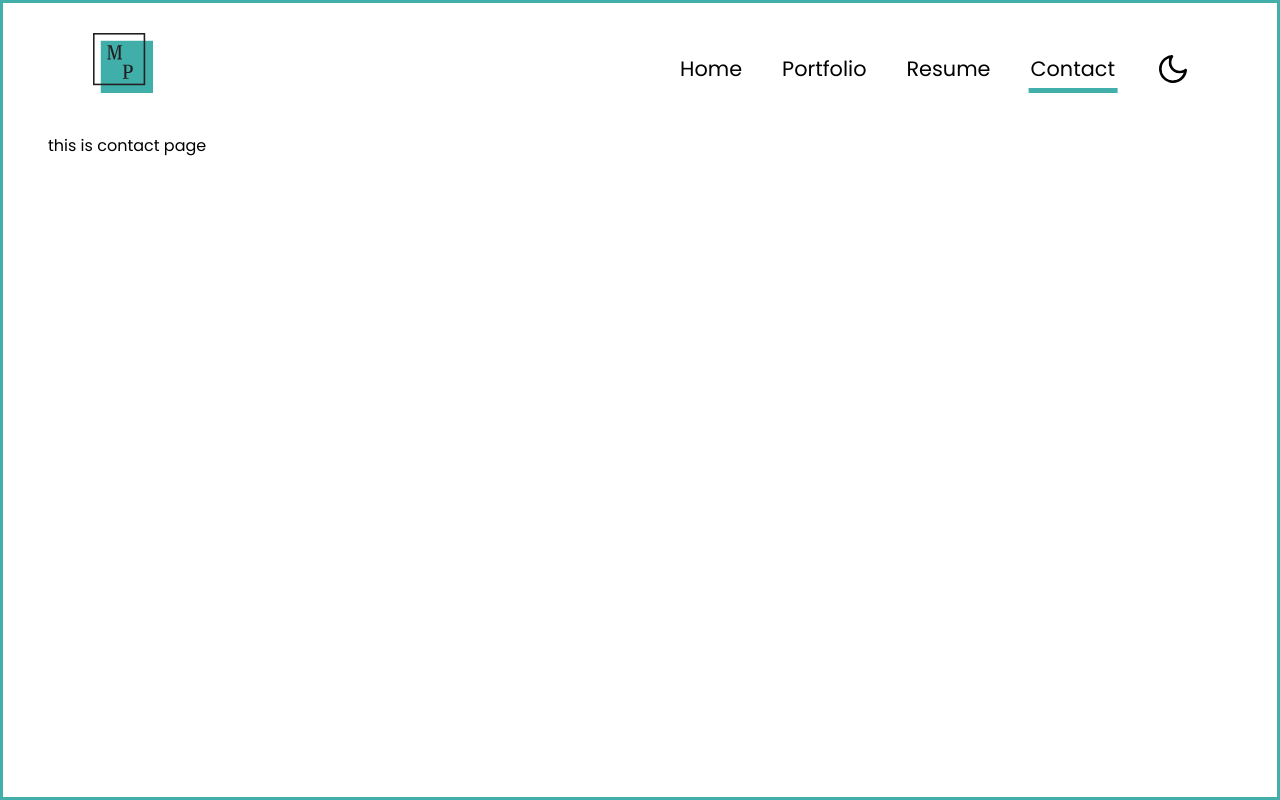
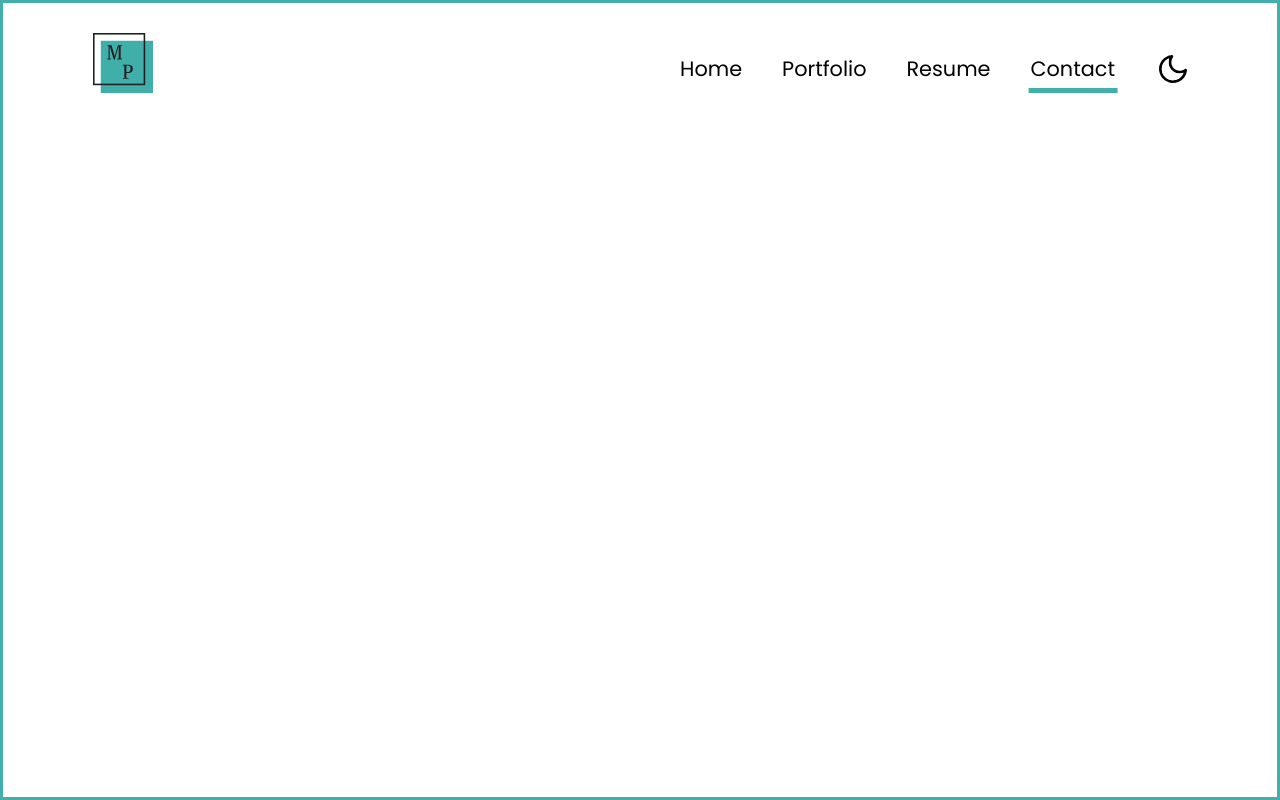
Before and after one commit to MathieuParadis/Portfolio, a React (Create React App) app: page /contact in a window 1280 px wide. Built offline with nearby package versions, Linux system fonts and the light colour scheme.

Commit message:
edited contact form

```diff
--- a/src/pages/Contact.jsx
+++ b/src/pages/Contact.jsx
@@ -3,8 +3,8 @@ import React from 'react';
 
 const Contact = () => {
   return (
-    <div>
-      this is contact page
+    <div className="contact">
+
     </div>
   );
 };
--- a/src/styles/pages/_home.scss
+++ b/src/styles/pages/_home.scss
@@ -51,6 +51,10 @@
         @include mobile {
           height: 30px;
         }
+
+        &:hover {
+          transform: scale(1.1)
+        }
       }
     }
   }
```
